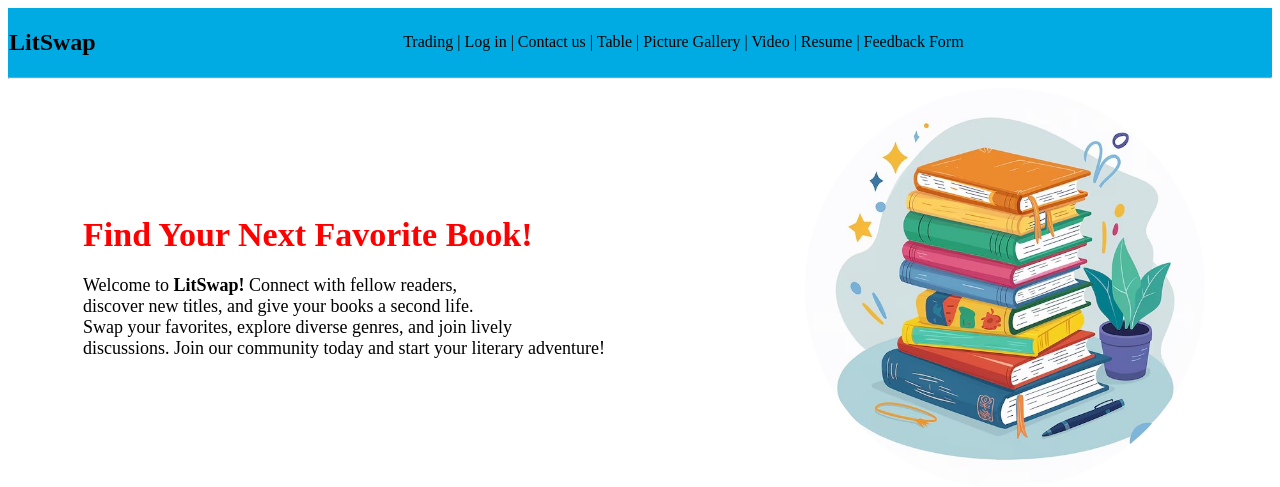
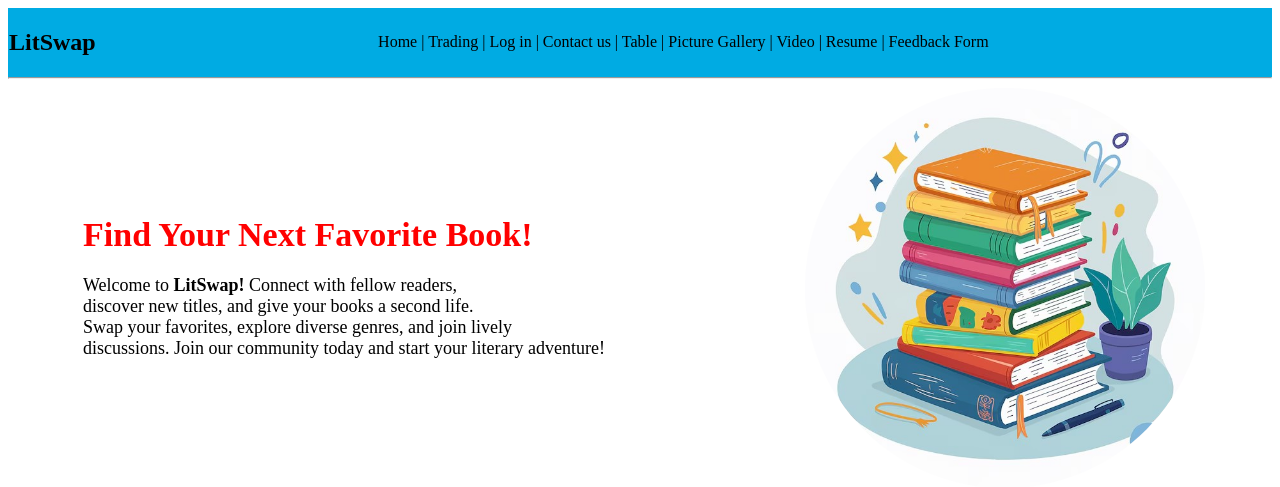
Before and after one commit to MOAID55/LetSwap2, a PHP site: page /index.php in a window 1280 px wide. Shown: the top 487 px of the page. Run offline with PHP 8.4, Linux system fonts and the light colour scheme.

Commit message:
Update header.php

```diff
--- a/includes/header.php
+++ b/includes/header.php
@@ -22,7 +22,7 @@
 
             <div class="tools">
             <p>
-
+                <a href="../index.php"> Home </a> |
                 <?php if (isset($_SESSION['loggedin']) && $_SESSION['loggedin'] === true): ?>
                 <a href="../pages/mybook.php">My Book</a> |
                 <?php endif; ?>
```
